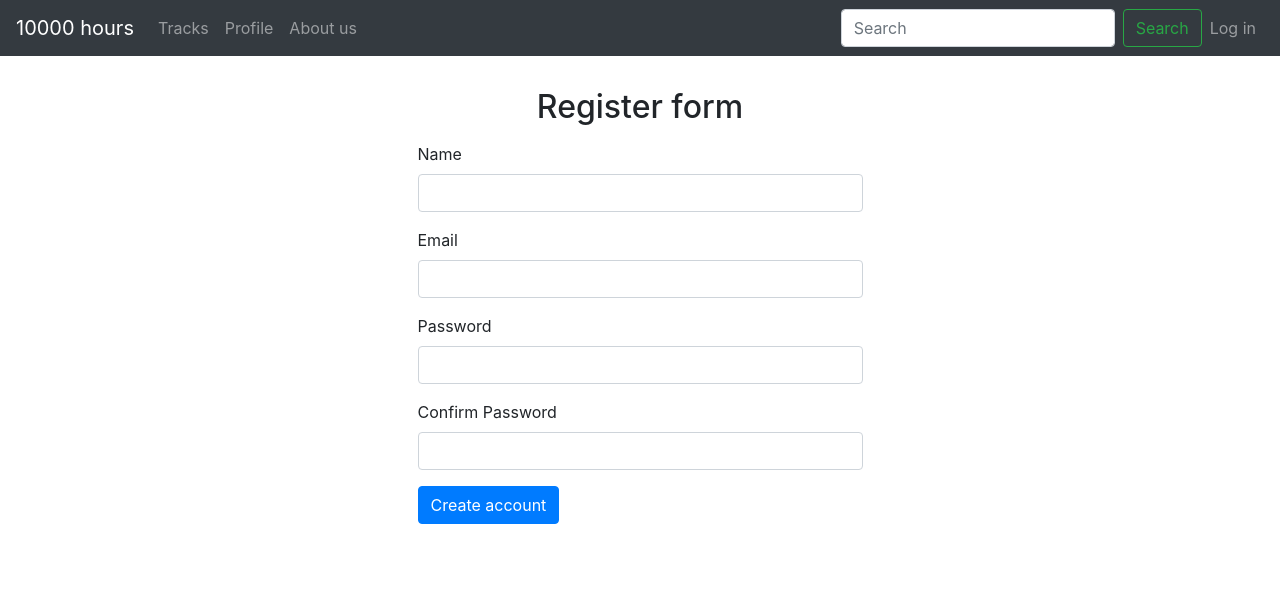
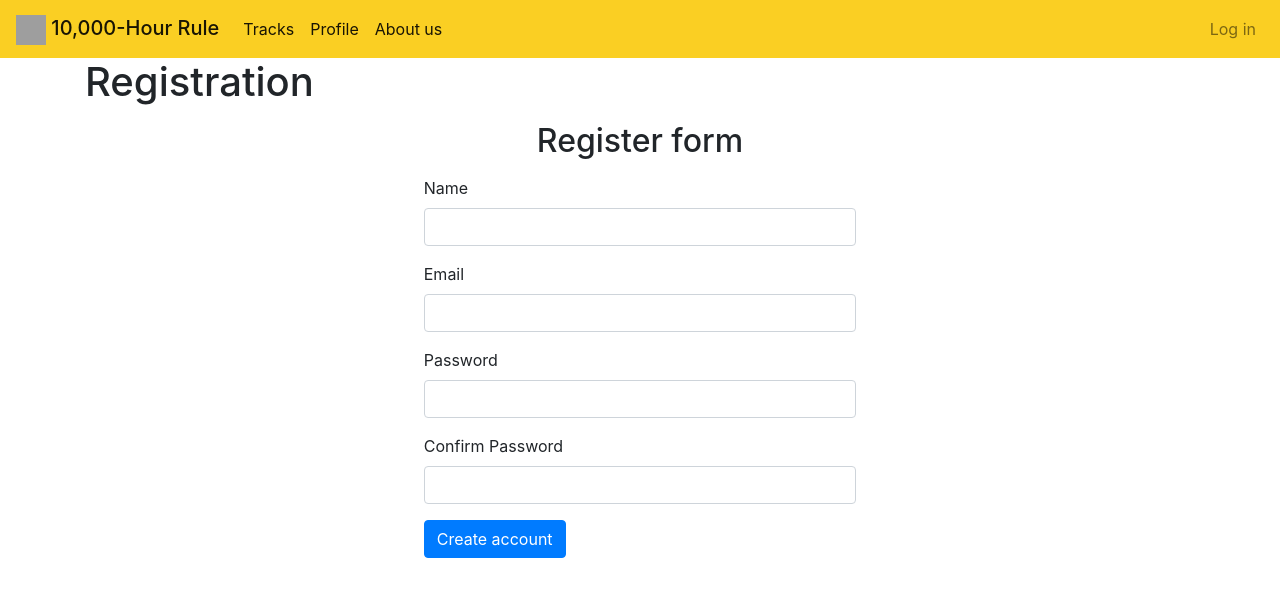
Before and after one commit to xkxixnxgx/spent_time, a Flask app: page /user/register in a window 1280 px wide. Shown: the top 597 px of the page. Run offline with Flask 2, Linux system fonts and the light colour scheme; some libraries are stand-ins or nearby versions; grey boxes are pictures that could not be loaded.

Commit message:
navbar_add picture

```diff
--- a/webapp/templates/base.html
+++ b/webapp/templates/base.html
@@ -1,25 +1,19 @@
 <!DOCTYPE html>
-<html xmlns="http://www.w3.org/1999/html">
+<html lang="en">
     <head>
         <meta charset="utf-8">
         <meta name="viewport" content="width=device-width, initial-scale=1, shrink-ti=fit=no">
+        <link rel="stylesheet" href="https://stackpath.bootstrapcdn.com/bootstrap/4.4.1/css/bootstrap.min.css">
         <title>{{ page_title }}</title>
-        <link rel="stylesheet" href="https://stackpath.bootstrapcdn.com/bootstrap/4.4.1/css/bootstrap.min.css">
     </head>
     <body>
         {% include 'includes/_navbar.html' %}
         <div class='container'>
-            <br>
-            <br>
-            <br>
-            <div class='row'>
-                <div class='col-8'>
-                {% block body %}{% endblock %}
-                </div>
-            </div>
-            </div>
-        <script src="https://stackpath.bootstrapcdn.com/bootstrap/4.4.1/js/bootstrap.min.js"></script>
+            <h1>{{ page_title }}</h1>
+            {% block content %}{% endblock %}
+        </div>
+        <script src="https://code.jquery.com/jquery-3.3.1.slim.min.js" integrity="sha384-q8i/X+965DzO0rT7abK41JStQIAqVgRVzpbzo5smXKp4YfRvH+8abtTE1Pi6jizo" crossorigin="anonymous"></script>
+        <script src="https://cdnjs.cloudflare.com/ajax/libs/popper.js/1.14.3/umd/popper.min.js" integrity="sha384-ZMP7rVo3mIykV+2+9J3UJ46jBk0WLaUAdn689aCwoqbBJiSnjAK/l8WvCWPIPm49" crossorigin="anonymous"></script>
+        <script src="https://stackpath.bootstrapcdn.com/bootstrap/4.1.3/js/bootstrap.min.js" integrity="sha384-ChfqqxuZUCnJSK3+MXmPNIyE6ZbWh2IMqE241rYiqJxyMiZ6OW/JmZQ5stwEULTy" crossorigin="anonymous"></script>
     </body>
 </html>
-
-{% block content %}{% endblock %}
--- a/webapp/templates/includes/_navbar.html
+++ b/webapp/templates/includes/_navbar.html
@@ -1,25 +1,24 @@
-<nav class="navbar navbar-expand-md navbar-dark bg-dark fixed-top">
-    <a class="navbar-brand" href="#">10000 hours</a>
+<nav class="navbar navbar-expand-md navbar navbar-light" style="background-color: #facf23; fixed-top">
+    <a class="navbar-brand mb-0 h1" href="#">
+        <img src="home/polina/projects/project_spent_time/clock.jpg" width="30" height="30" alt="">
+        10,000-Hour Rule
+    </a>
     <button class="navbar-toggler" type="button" data-toggle="collapse" data-target="#navbarsExampleDefault" aria-controls="navbarsExampleDefault" aria-expanded="false" aria-label="Toggle navigation">
       <span class="navbar-toggler-icon"></span>
     </button>
 
-    <div class="collapse navbar-collapse" id="navbarsExampleDefault">
+    <div class="collapse navbar-collapse" id="navbarSupportedContent">
         <ul class="navbar-nav mr-auto">
-            <li class="nav-item">
+            <li class="nav-item active">
                 <a class="nav-link" href="/tracks">Tracks</a>
             </li>
-            <li class="nav-item">
+            <li class="nav-item active">
                 <a class="nav-link" href="/user/profile">Profile</a>
             </li>
-            <li class="nav-item">
+            <li class="nav-item active">
                 <a class="nav-link" href="/about">About us</a>
             </li>
         </ul>
-        <form class="form-inline my-2 my-lg-0">
-            <input class="form-control mr-sm-2" type="search" placeholder="Search" aria-label="Search">
-            <button class="btn btn-outline-success my-2 my-sm-0" type="submit">Search</button>
-        </form>
         <ul class="navbar-nav">
             {% if current_user.is_authenticated %}
                 <li class="nav-item">
--- a/webapp/templates/user/register.html
+++ b/webapp/templates/user/register.html
@@ -1,24 +1,6 @@
 {% extends 'base.html' %}
 
 {% block content %}
-    {% with messages = get_flashed_messages() %}
-        {% if messages %}
-            {% for message in messages %}
-            <div class="container">
-              <div class="row justify-content-md-center">
-                <div class="col col-lg-2">
-                </div>
-                <div class="col-md-auto">
-                    <div class="alert alert-danger" role="alert">
-                        {{ message }}
-                    </div>
-                </div>
-                <div class="col col-lg-2">
-                </div>
-              </div>
-            {% endfor %}
-        {% endif %}
-    {% endwith %}
     <p class="text-centre">
         <form action="{{ url_for('user.process_reg') }}" method="POST">
             <div class="container">
```
Also changed, not shown: webapp/templates/includes/_messages.html (added, +7 -0 lines), files/clock.jpg (added).
